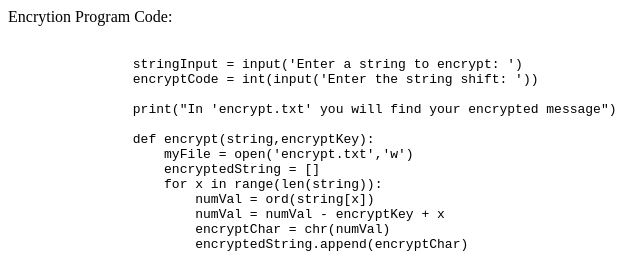
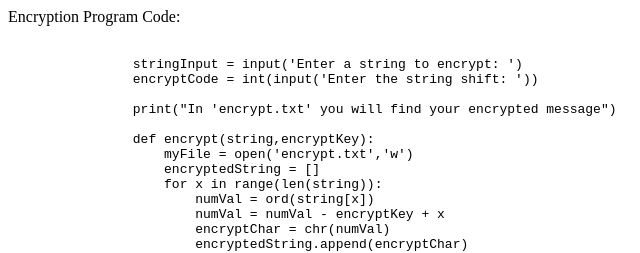
Before and after one commit to dcgallo15/dcgallo15.github.io, a plain HTML site: page encryption.html in a window 1280 px wide. Shown: the top 253 px of the page, 0-640 px from the left. Drawn offline with Linux system fonts and the light colour scheme.

Commit message:
Add files via upload

```diff
--- a/encryption.html
+++ b/encryption.html
@@ -1,7 +1,7 @@
 <!DOCTYPE html>
 <html>
 
-    <p1>Encrytion Program Code: </p1>
+    <p1>Encryption Program Code: </p1>
     <p id = "code">
         <pre>
             <code>
```
